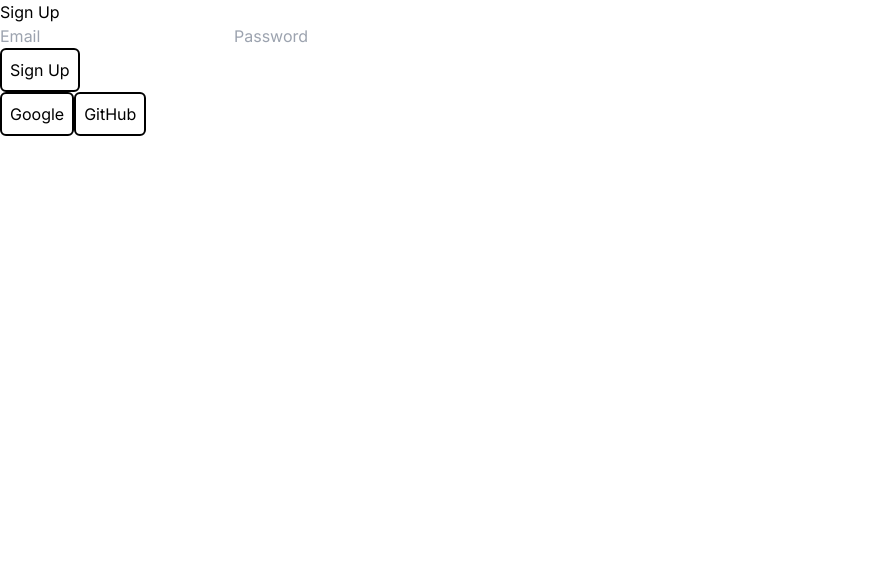
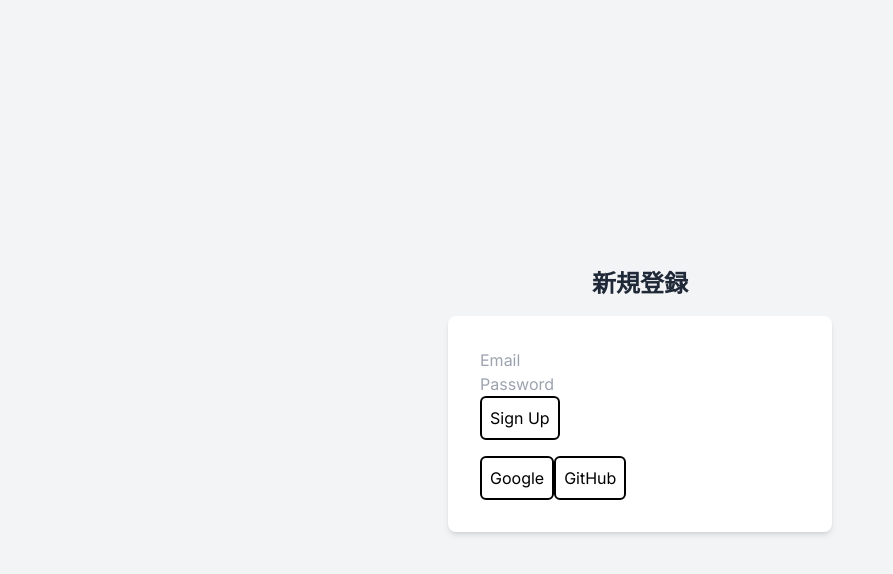
Before and after one commit to kou7306/GeekLink_frontend, a Next.js app: page /sign-up in a window 1280 px wide. Shown: the top 574 px of the page, without its empty margins (0-893 px from the left). Built offline with nearby package versions, Linux system fonts and the light colour scheme.

Commit message:
新規登録画面のスタイリングを実装

```diff
--- a/src/app/sign-up/page.tsx
+++ b/src/app/sign-up/page.tsx
@@ -5,11 +5,13 @@ import LoginForm from "@/components/auth/LoginForm";
 
 const SignUpPage = () => {
   return (
-    <div>
-      <h2>Sign Up</h2>
-      <LoginForm scean="sign-up" />
-      <LoginButton provider="google" />
-      <LoginButton provider="github" />
+    <div className="min-h-screen bg-gray-100 flex flex-col justify-center items-center">
+      <h2 className="text-2xl font-bold mb-4 text-gray-800">新規登録</h2>
+      <div className="space-y-4 bg-white p-8 rounded-lg shadow-md max-w-sm w-full">
+        <LoginForm scene="sign-up" />
+        <LoginButton provider="google" />
+        <LoginButton provider="github" />
+      </div>
     </div>
   );
 };
```
